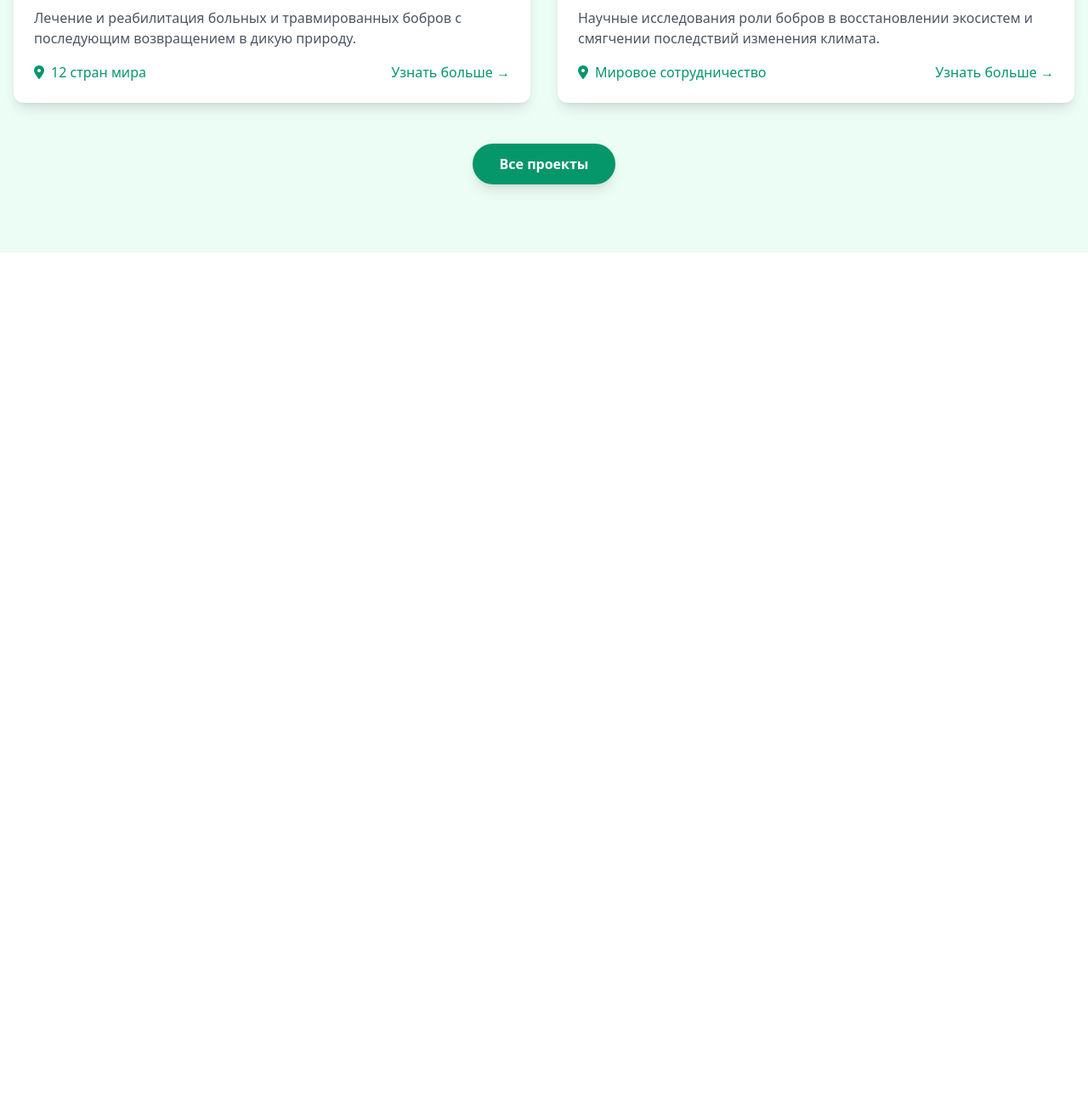
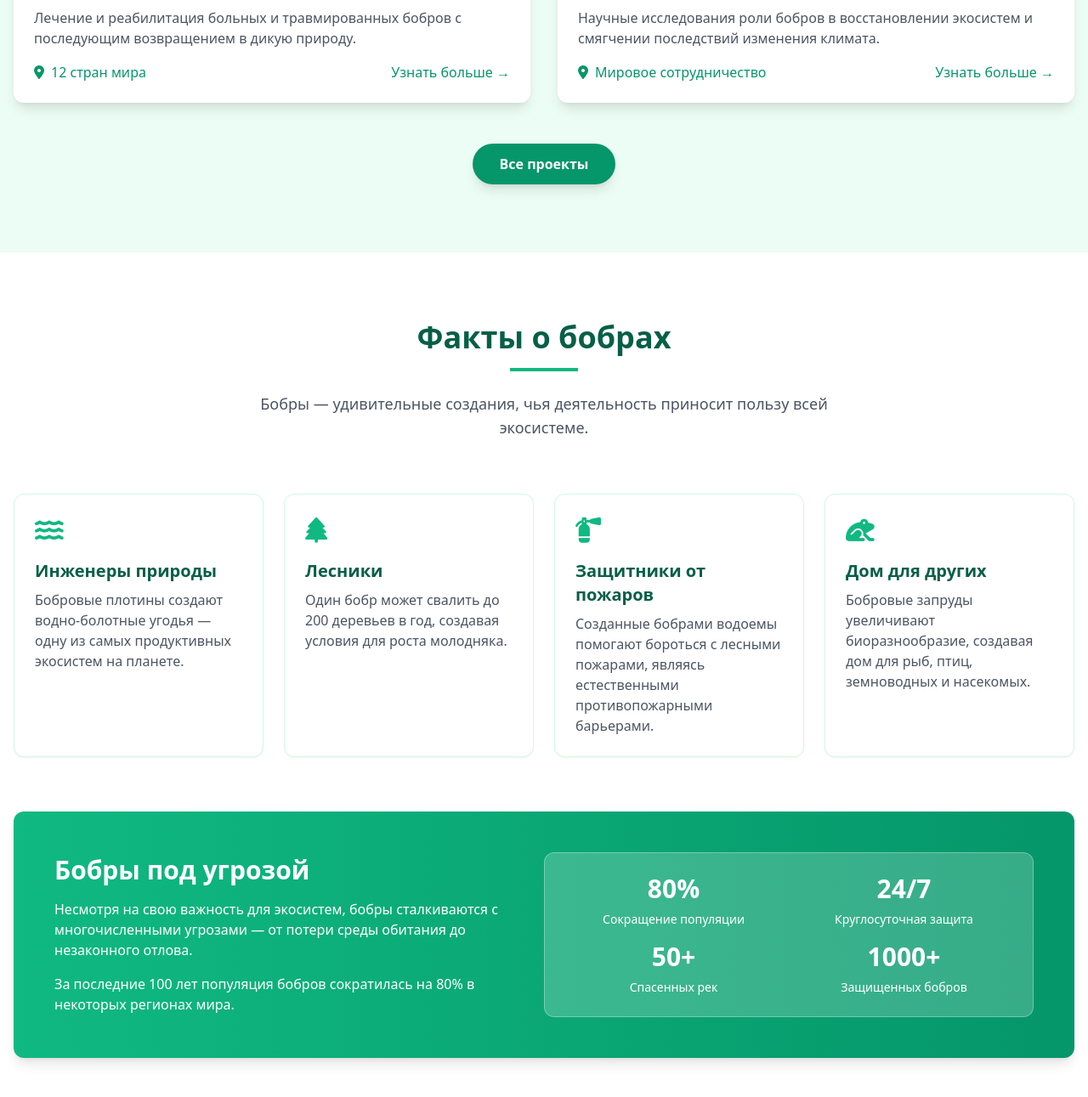
Before and after one commit to kirvitchenko/git_training, a plain HTML site: page index.html in a window 1280 px wide. Shown: the part 2447-3738 px from the top of the page at 85% size. Before the commit the page ends 2744 px from the top, so only its background shows below. Drawn offline with nearby package versions, Linux system fonts and the light colour scheme.

Commit message:
create-facts-block

```diff
--- a/index.html
+++ b/index.html
@@ -461,3 +461,120 @@
         </div>
       </div>
     </section>
+
+<!-- Facts Section -->
+<section id="facts" class="py-20 bg-white">
+  <div class="container mx-auto px-4">
+    <div class="text-center mb-16">
+      <h2 class="text-3xl md:text-4xl font-bold text-emerald-800 mb-4">
+        Факты о бобрах
+      </h2>
+      <div class="w-20 h-1 bg-emerald-500 mx-auto mb-6"></div>
+      <p class="text-lg text-gray-600 max-w-3xl mx-auto">
+        Бобры — удивительные создания, чья деятельность приносит пользу всей
+        экосистеме.
+      </p>
+    </div>
+
+    <div class="grid grid-cols-1 md:grid-cols-2 lg:grid-cols-4 gap-6">
+      <div
+          class="bg-white border border-emerald-100 rounded-xl p-6 shadow-sm hover:shadow-md transition duration-300"
+      >
+        <div class="text-emerald-500 text-3xl mb-4">
+          <i class="fas fa-water"></i>
+        </div>
+        <h3 class="text-xl font-bold text-emerald-800 mb-2">
+          Инженеры природы
+        </h3>
+        <p class="text-gray-600">
+          Бобровые плотины создают водно-болотные угодья — одну из самых
+          продуктивных экосистем на планете.
+        </p>
+      </div>
+
+      <div
+          class="bg-white border border-emerald-100 rounded-xl p-6 shadow-sm hover:shadow-md transition duration-300"
+      >
+        <div class="text-emerald-500 text-3xl mb-4">
+          <i class="fas fa-tree"></i>
+        </div>
+        <h3 class="text-xl font-bold text-emerald-800 mb-2">Лесники</h3>
+        <p class="text-gray-600">
+          Один бобр может свалить до 200 деревьев в год, создавая условия для
+          роста молодняка.
+        </p>
+      </div>
+
+      <div
+          class="bg-white border border-emerald-100 rounded-xl p-6 shadow-sm hover:shadow-md transition duration-300"
+      >
+        <div class="text-emerald-500 text-3xl mb-4">
+          <i class="fas fa-fire-extinguisher"></i>
+        </div>
+        <h3 class="text-xl font-bold text-emerald-800 mb-2">
+          Защитники от пожаров
+        </h3>
+        <p class="text-gray-600">
+          Созданные бобрами водоемы помогают бороться с лесными пожарами,
+          являясь естественными противопожарными барьерами.
+        </p>
+      </div>
+
+      <div
+          class="bg-white border border-emerald-100 rounded-xl p-6 shadow-sm hover:shadow-md transition duration-300"
+      >
+        <div class="text-emerald-500 text-3xl mb-4">
+          <i class="fas fa-frog"></i>
+        </div>
+        <h3 class="text-xl font-bold text-emerald-800 mb-2">Дом для других</h3>
+        <p class="text-gray-600">
+          Бобровые запруды увеличивают биоразнообразие, создавая дом для рыб,
+          птиц, земноводных и насекомых.
+        </p>
+      </div>
+    </div>
+
+    <div
+        class="mt-16 bg-gradient-to-r from-emerald-500 to-emerald-600 rounded-xl p-8 md:p-12 text-white shadow-lg"
+    >
+      <div class="flex flex-col md:flex-row items-center">
+        <div class="md:w-1/2 mb-8 md:mb-0">
+          <h3 class="text-2xl md:text-3xl font-bold mb-4">
+            Бобры под угрозой
+          </h3>
+          <p class="mb-4">
+            Несмотря на свою важность для экосистем, бобры сталкиваются с
+            многочисленными угрозами — от потери среды обитания до незаконного
+            отлова.
+          </p>
+          <p>
+            За последние 100 лет популяция бобров сократилась на 80% в
+            некоторых регионах мира.
+          </p>
+        </div>
+        <div class="md:w-1/2">
+          <div class="bg-white/20 rounded-xl p-6 border border-white/30">
+            <div class="grid grid-cols-2 gap-4">
+              <div class="text-center">
+                <div class="text-3xl font-bold mb-2">80%</div>
+                <div class="text-sm">Сокращение популяции</div>
+              </div>
+              <div class="text-center">
+                <div class="text-3xl font-bold mb-2">24/7</div>
+                <div class="text-sm">Круглосуточная защита</div>
+              </div>
+              <div class="text-center">
+                <div class="text-3xl font-bold mb-2">50+</div>
+                <div class="text-sm">Спасенных рек</div>
+              </div>
+              <div class="text-center">
+                <div class="text-3xl font-bold mb-2">1000+</div>
+                <div class="text-sm">Защищенных бобров</div>
+              </div>
+            </div>
+          </div>
+        </div>
+      </div>
+    </div>
+  </div>
+</section>
```
